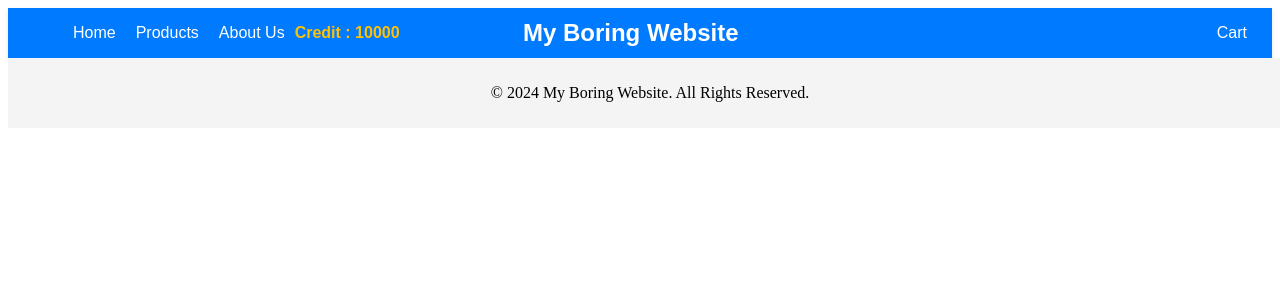
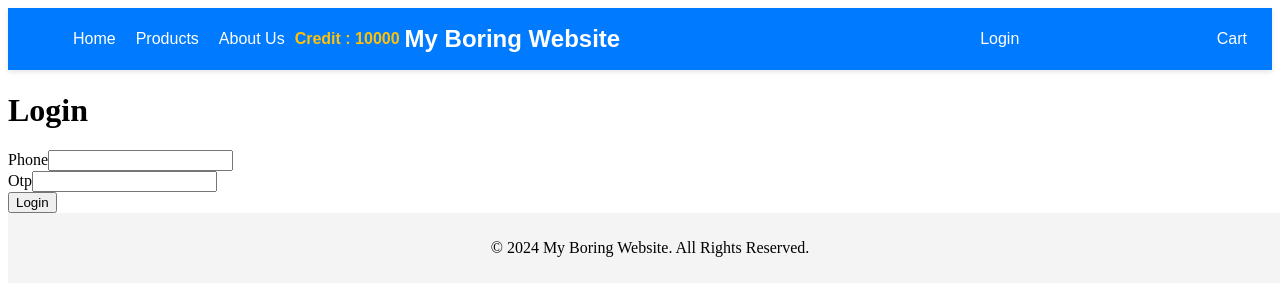
Before and after one commit to sajid43677/demoProject, a Nuxt app: page /login in a window 1280 px wide. Shown: the top 300 px of the page. Built offline with nearby package versions, Linux system fonts and the light colour scheme.

Commit message:
authentication login

```diff
--- a/app.vue
+++ b/app.vue
@@ -13,4 +13,6 @@
   provide('credit', credit);
   const cartProducts = ref<Product[]>([]);
   provide('cartProducts', cartProducts);
+  const isAuth = ref<boolean>(false);
+  provide('isAuth', isAuth);
 </script>
--- a/components/AppHeader.vue
+++ b/components/AppHeader.vue
@@ -10,13 +10,26 @@
             </ul>
         </nav>
         <h1>My Boring Website</h1>
+        <h5 v-if="isAuth"><NuxtLink to="/logout">logout</NuxtLink></h5>
+        <h5 v-else><NuxtLink to="/login">Login</NuxtLink></h5>
         <NuxtLink to="/buynow" class="cart">Cart</NuxtLink>
     </header>
   </template>
 
 <script setup lang="ts">
-    import { inject } from 'vue';
+    import { inject, ref } from 'vue';
+    import { useCookie } from '#app';
 
+    const token = useCookie('auth_token');
+
+    const isAuth = inject('isAuth') as Ref<boolean>;
+
+    if (token?.value) {
+        isAuth.value = true;
+    }
+    else {
+        isAuth.value = false;
+    }
     // Use the shared credit state
     const credit = inject('credit');
 </script>
--- a/nuxt.config.ts
+++ b/nuxt.config.ts
@@ -2,7 +2,10 @@
 export default defineNuxtConfig({
   compatibilityDate: '2024-11-01',
   devtools: { enabled: true },
+
   css : [
     '@/assets/styles.css'
-  ]
+  ],
+
+  modules: []
 })
--- /dev/null
+++ b/pages/login.vue
@@ -0,0 +1,87 @@
+<template>
+    <div class="form-container">
+        <div class="form-wrapper">
+            <h1>Login</h1>
+            <div class="form-phone">
+                <label for="phone">Phone</label>
+                <input type="text" id="phone" v-model="phone" />
+            </div>
+            <div class="form-Otp">
+                <label for="otp">Otp</label>
+                <input type="number" id="otp" v-model="otp" />
+            </div>
+            <button @click="login">Login</button>
+        </div>
+    </div>
+</template>
+
+<script setup lang="ts">
+    import { ref, inject } from 'vue';
+    import { useCookie } from '#app';
+
+    const token = useCookie('auth_token');
+    const isAuth = inject('isAuth') as Ref<boolean>;
+
+    const phone = ref('');
+    const otp = ref('');
+
+    async function login() {
+        const url = 'https://vitalac.nop-station.com/api/customer/verifysigninotp';
+        const body = {
+        data: {
+            customProperties: {
+                additionalProp1: 'string',
+                additionalProp2: 'string',
+                additionalProp3: 'string',
+            },
+                phone: phone.value,
+                otp: otp.value,
+                otpLength: 0,
+                otpExpiresInSeconds: 0,
+                canResendInSeconds: 0,
+        },
+        formValues: [
+            {
+                key: 'string',
+                value: 'string',
+            },
+        ],
+        uploadPicture: {
+            base64Image: 'string',
+            fileName: 'string',
+            contentType: 'string',
+            lengthInBytes: 0,
+        },
+        };
+        try {
+        const response = await fetch(url, {
+                method: 'POST',
+                headers: {
+                    'accept': "*/*",
+                    'DeviceId': '43023dbb-c665-49be-8be7-eb5d6c87cb50',
+                    'Content-Type': 'application/json-patch+json',
+                },
+                body: JSON.stringify(body),
+            });
+
+            console.log(response);
+            if (!response.ok) {
+                throw new Error(`Error: ${response.statusText}`);
+            }
+
+            let data = await response.json();
+            data = data.Data;
+            console.log(data);
+            if (data?.Token) {
+                token.value = data.Token; // Save token in cookie
+                isAuth.value = true;
+            } else {
+                console.error('Login failed');
+            }
+        } catch (error) {
+            console.error('Error:', error);
+        }
+    };
+
+
+</script>
--- /dev/null
+++ b/pages/logout.vue
@@ -0,0 +1,16 @@
+<script setup lang="ts">
+    import { useCookie } from '#app';
+    import { useRouter } from 'vue-router';
+    import {ref, inject} from 'vue';
+
+    const isAuth = inject('isAuth') as Ref<boolean>;
+
+    const token = useCookie('auth_token');
+    const router = useRouter();
+    const logout = () => {
+        token.value = '';
+        isAuth.value = false;
+        router.push('/login');
+    };
+    logout();
+</script>
```
Also changed, not shown: 1 other file (tests, documents, lock files or other folders).
